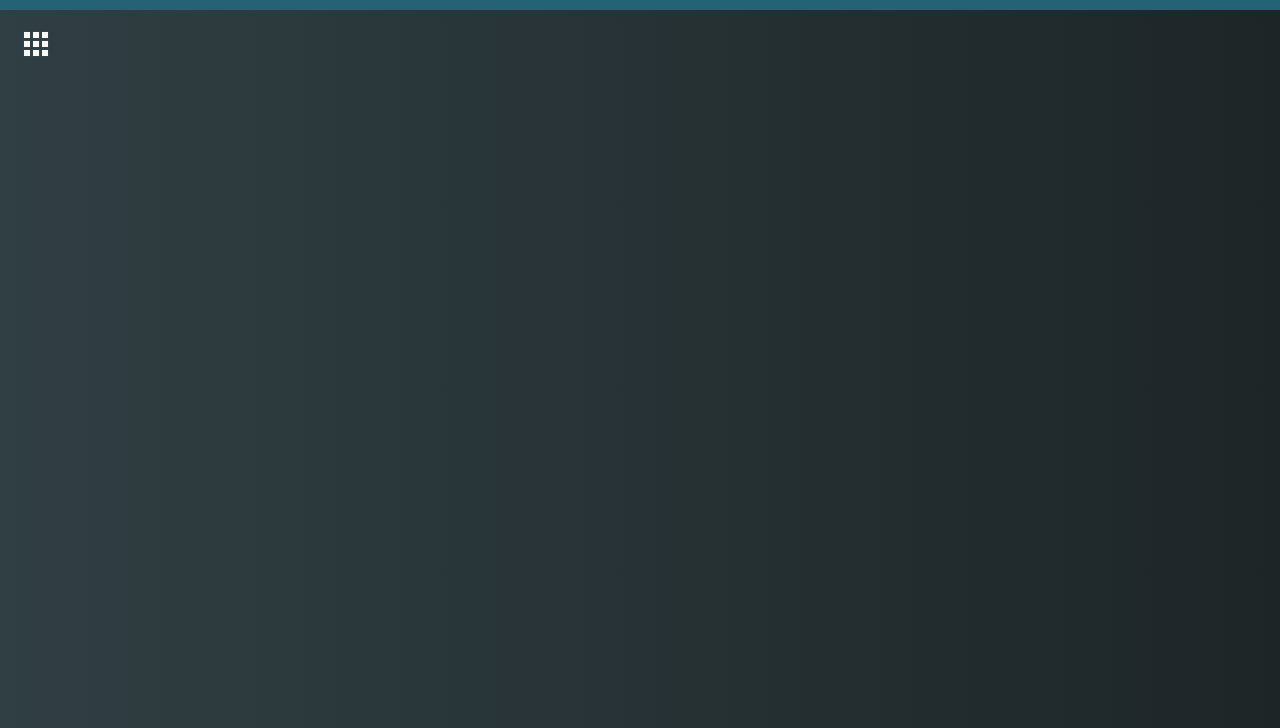
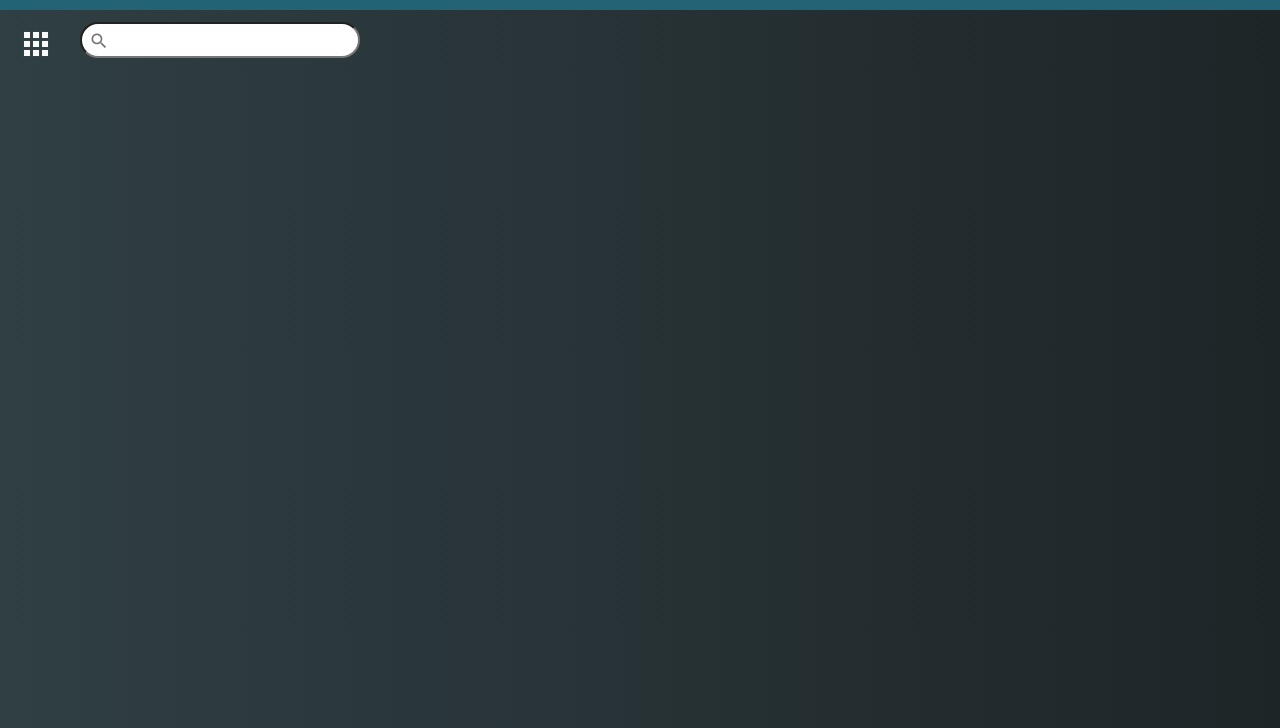
Before and after one commit to eacraft13/ds-monitor, a website: page src/app/index.html in a window 1280 px wide. Shown: the part 72-800 px from the top of the page. Drawn offline with nearby package versions, Linux system fonts and the light colour scheme.

Commit message:
Add search bar

```diff
--- a/src/app/index.html
+++ b/src/app/index.html
@@ -64,6 +64,13 @@
         </div>
     </div>
 
+    <div class="dashboard">
+        <div class="search">
+            <i class="material-icons">search</i>
+            <input type="text">
+        </div>
+    </div>
+
     <div class="resales"></div>
 
     <!-- scripts -->
--- a/src/app/style.css
+++ b/src/app/style.css
@@ -206,9 +206,40 @@ header > .underbar {
 }
 
 /**
+ * Dashboard
+ */
+.dashboard {
+    height: 40px;
+    margin: 4px 20px 0 80px;
+}
+
+.dashboard > .search {
+    margin-top: 12px;
+    position: relative;
+}
+
+.dashboard > .search > i {
+    color: #757575;
+    font-size: 20px;
+    left: 9px;
+    position: absolute;
+    top: 9px
+}
+
+.dashboard > .search > input {
+    border-radius: 18px;
+    color: #333333;
+    font-family: 'Montserrat', sans-serif;
+    font-size: 16px;
+    height: 20px;
+    padding: 6px 6px 6px 30px;
+    width: 240px;
+}
+
+/**
  * Resales list
  */
 .resales {
-    margin: 10px 0 0 80px;
+    margin: 6px 0 0 80px;
     width: 92%;
 }
```
